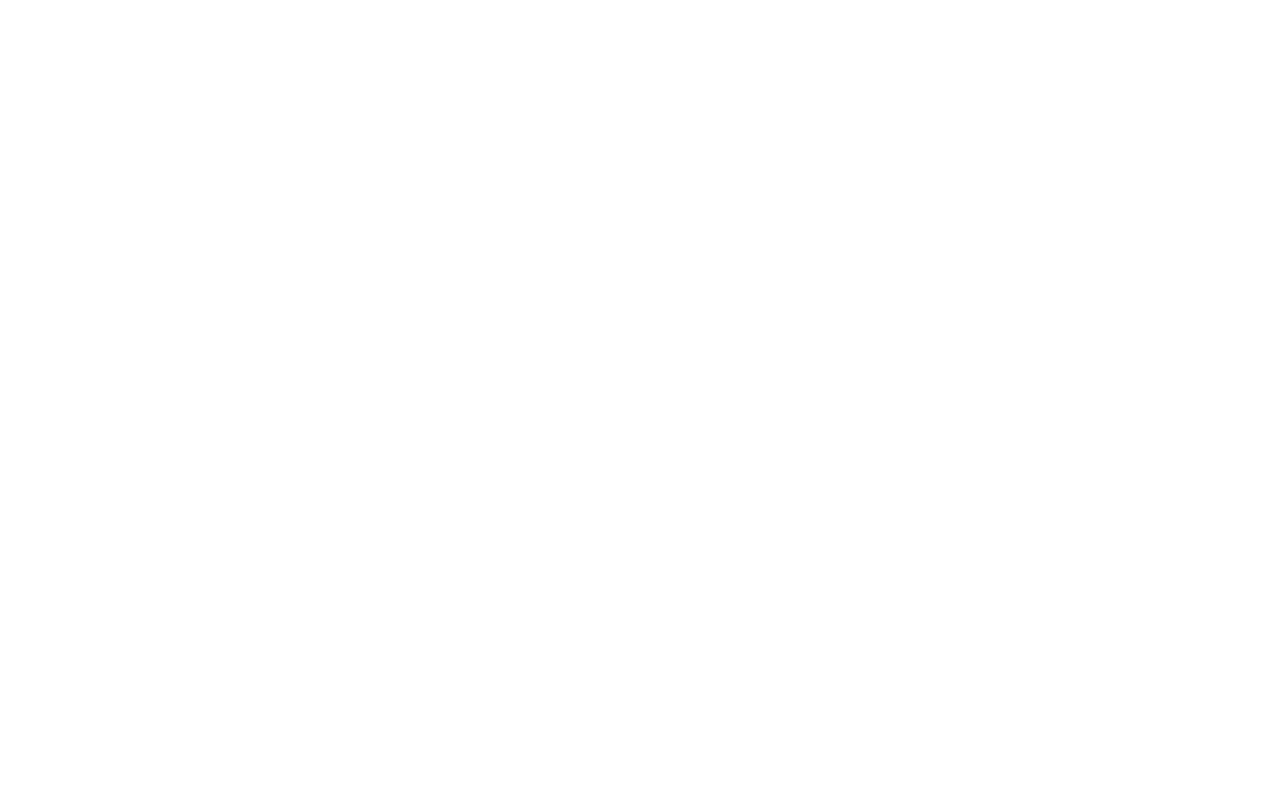
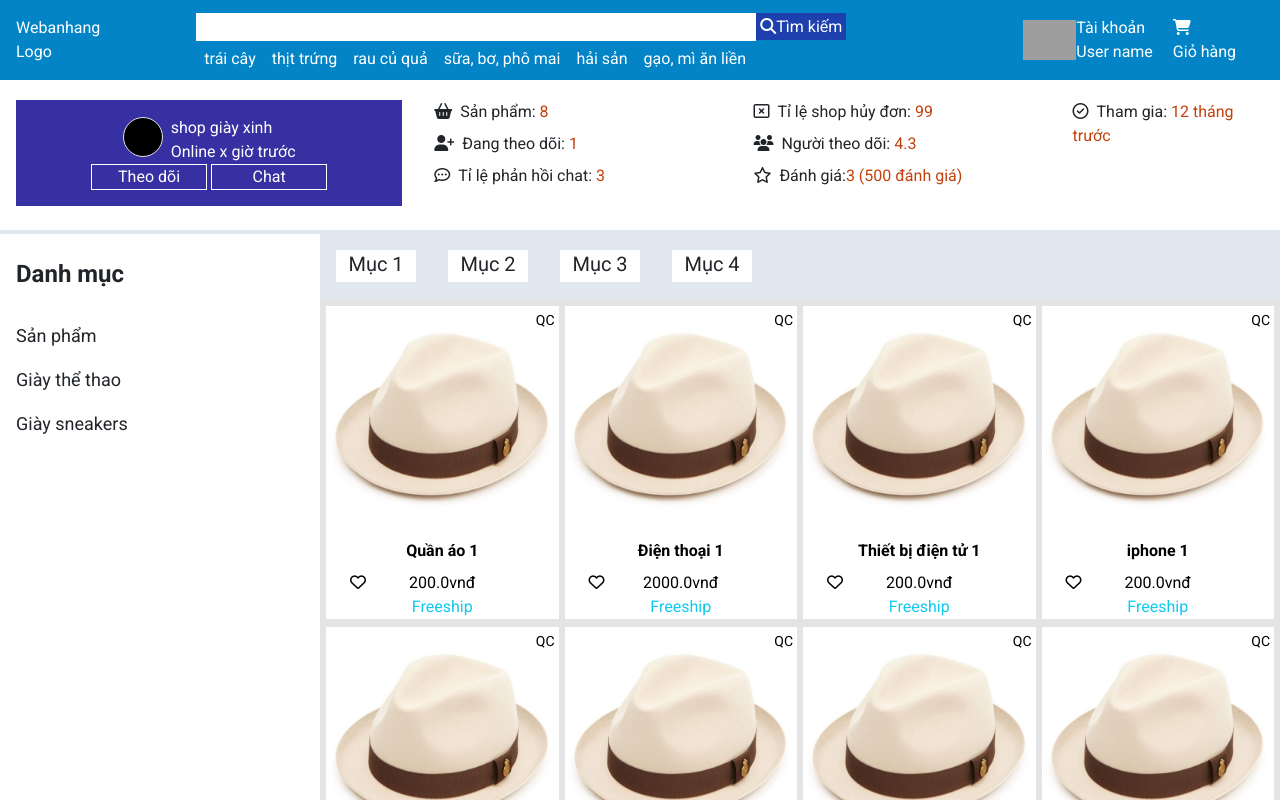
Before and after one commit to dtpvy/NPCNPM_20CLC01_Group2, a React (Vite) app in the folder src/fe/: page /seller-profile in a window 1280 px wide. Before the commit this address had no page. Shown: the top 800 px of the page. Built offline with nearby package versions, Linux system fonts and the light colour scheme; grey boxes are pictures that could not be loaded.

Commit message:
ui seller profile

```diff
--- a/src/fe/src/App.jsx
+++ b/src/fe/src/App.jsx
@@ -1,6 +1,7 @@
 import React from "react";
 import { Routes, Route } from "react-router-dom";
 import Home from "./components/Home/index.jsx";
+import SellerProfile from "./components/Seller Profile/index.jsx";
 import Layout from "./components/Layout";
 
 const App = () => {
@@ -8,6 +9,7 @@
     <Routes>
       <Route path="/" element={<Layout />}>
         <Route path="home" element={<Home />} />
+        <Route path="seller-profile" element={<SellerProfile />} />
       </Route>
     </Routes>
   );
--- a/src/fe/src/components/Home/Suggestion/SuggestionBox.jsx
+++ b/src/fe/src/components/Home/Suggestion/ProductBox.jsx
@@ -1,11 +1,11 @@
 import React from "react";
 import img from "./hat.jpg";
 
-export default function SuggestionBox(props) {
+export default function ProductBox(props) {
   return (
     <a
       href="#"
-      className="suggestion--product text-center text-black  no-underline pt-2 w-3/12 lg:w-2/12"
+      className={`suggestion--product text-center text-black  no-underline pt-2 ${props.widthSmall} lg:${props.widthLarge} `}
     >
       <div className="relative bg-white ml-1.5 inline-block">
         <img className="inline-block" src={img} alt="" />
--- a/src/fe/src/components/Home/Suggestion/Suggestion.jsx
+++ b/src/fe/src/components/Home/Suggestion/Suggestion.jsx
@@ -1,5 +1,5 @@
 import React from "react";
-import SuggestionBox from "./SuggestionBox.jsx";
+import ProductBox from "./ProductBox.jsx";
 export default function Suggestion(props) {
   let suggestions = [
     { name: "Quần áo 1", price: "200.0" },
@@ -16,7 +16,14 @@
     { name: "áo 1", price: "200.0" },
   ];
   let Suggestions = suggestions.map((thing) => {
-    return <SuggestionBox product={thing.name} price={thing.price} />;
+    return (
+      <ProductBox
+        widthSmall="w-3/12"
+        widthLarge="w-2/12"
+        product={thing.name}
+        price={thing.price}
+      />
+    );
   });
   return (
     <div className="category-container mx-3 mx-1 my-5 bg-white ">
--- /dev/null
+++ b/src/fe/src/components/Seller Profile/Category.jsx
@@ -0,0 +1,15 @@
+import React from "react";
+
+export default function Category() {
+  let categories = ["Giày thể thao", "Giày sneakers"];
+  let Categories = categories.map((thing) => {
+    return <p className="pb-3">{thing}</p>;
+  });
+  return (
+    <div className="w-1/4 p-3 inline-block bg-white text-lg">
+      <p className="text-2xl font-bold py-2">Danh mục</p>
+      <p className="mt-2 py-3">Sản phẩm</p>
+      {Categories}
+    </div>
+  );
+}
--- /dev/null
+++ b/src/fe/src/components/Seller Profile/Products/Products.jsx
@@ -0,0 +1,47 @@
+import React from "react";
+import ProductBox from "../../Home/Suggestion/ProductBox.jsx";
+export default function Products() {
+  let products = [
+    { name: "Quần áo 1", price: "200.0" },
+    { name: "Điện thoại 1", price: "2000.0" },
+    { name: "Thiết bị điện tử 1", price: "200.0" },
+    { name: "iphone 1", price: "200.0" },
+    { name: "mũ 1", price: "200.0" },
+    { name: "Sách 1", price: "200.0" },
+    { name: "áo 1", price: "200.0" },
+    { name: "Thiết bị điện tử 1", price: "200.0" },
+    { name: "iphone 1", price: "200.0" },
+    { name: "mũ 1", price: "200.0" },
+    { name: "Sách 1", price: "200.0" },
+    { name: "áo 1", price: "200.0" },
+  ];
+  let Products = products.map((thing) => {
+    return (
+      <ProductBox
+        widthSmall="w-3/12"
+        widthLarge="w-4/12"
+        product={thing.name}
+        price={thing.price}
+      />
+    );
+  });
+  return (
+    <div className="category-container w-3/4  inline-block ">
+      <div>
+        <p className="inline-block text-xl m-3 bg-white h-8 w-20 text-center">
+          Mục 1
+        </p>
+        <p className="inline-block text-xl m-3 bg-white h-8 w-20 text-center">
+          Mục 2
+        </p>
+        <p className="inline-block text-xl m-3 bg-white h-8 w-20 text-center">
+          Mục 3
+        </p>
+        <p className="inline-block text-xl m-3 bg-white h-8 w-20 text-center">
+          Mục 4
+        </p>
+      </div>
+      <div className="flex flex-wrap bg-zinc-200 pb-1.5 pr-1.5">{Products}</div>
+    </div>
+  );
+}
--- /dev/null
+++ b/src/fe/src/components/Seller Profile/Seller Infor/SellerInfor.jsx
@@ -0,0 +1,76 @@
+import React from "react";
+
+export default function SellerInfor() {
+  let data = {
+    name: "shop giày xinh",
+    products: 8,
+    following: 1,
+    replyPercent: 3,
+    cancelPercent: 99,
+    followers: 4.3,
+    rate: 3.0,
+    numberOfRates: 500,
+    join: "12 tháng trước",
+  };
+  return (
+    <div className="flex my-1 pb-2 bg-white">
+      <div className="w-4/12 bg-indigo-800 p-3 m-3 text-white flex flex-col justify-around items-center">
+        <div className="">
+          <div className="inline-block border rounded-full h-10 w-10 mr-2 bg-black"></div>
+          <div className="inline-block">
+            <p className="">{data.name}</p>
+            <p>Online x giờ trước</p>
+          </div>
+        </div>
+
+        <div className="flex justify-around text-center w-8/12">
+          <div className="border border-white inline-block mr-1 w-1/2">
+            Theo dõi
+          </div>
+          <div className="border border-white inline-block w-1/2">Chat</div>
+        </div>
+      </div>
+      <div className="w-3/12 m-3">
+        <p className="pb-2">
+          <i className="mr-2 fa fa-shopping-basket"></i>
+          Sản phẩm: <span className="text-orange-700		">{data.products}</span>
+        </p>
+        <p className="pb-2">
+          <i className="mr-2 fa fa-user-plus"></i>
+          Đang theo dõi:{" "}
+          <span className="text-orange-700"> {data.following}</span>
+        </p>
+        <p className="pb-2">
+          <i className="mr-2 fa fa-commenting-o"></i>
+          Tỉ lệ phản hồi chat:{" "}
+          <span className="text-orange-700"> {data.replyPercent}</span>
+        </p>
+      </div>
+      <div className="w-3/12 m-3">
+        <p className="pb-2">
+          <i className="mr-2 fa fa-window-close-o"></i>
+          Tỉ lệ shop hủy đơn:{" "}
+          <span className="text-orange-700"> {data.cancelPercent}</span>
+        </p>
+        <p className="pb-2">
+          <i className="mr-2 fa fa-users"></i>
+          Người theo dõi:
+          <span className="text-orange-700"> {data.followers}</span>
+        </p>
+        <p className="pb-2">
+          <i className="mr-2 fa fa-star-o"></i>
+          Đánh giá:
+          <span className="text-orange-700">
+            {`${data.rate} (${data.numberOfRates} đánh giá)`}
+          </span>
+        </p>
+      </div>
+      <div className="w-2/12 m-3">
+        <p className="pb-2">
+          <i className="mr-2 fa fa-check-circle-o"></i>
+          Tham gia: <span className="text-orange-700">{data.join} </span>
+        </p>
+      </div>
+    </div>
+  );
+}
--- /dev/null
+++ b/src/fe/src/components/Seller Profile/index.jsx
@@ -0,0 +1,16 @@
+import React from "react";
+import SellerInfor from "./Seller Infor/SellerInfor.jsx";
+import Category from "./Category.jsx";
+// import Suggestion from "./Suggestion/Suggestion.jsx";
+import Products from "./Products/Products";
+export default function SellerProfile() {
+  return (
+    <div className="bg-slate-200">
+      <SellerInfor />
+      <div className="flex 	">
+        <Category />
+        <Products />
+      </div>
+    </div>
+  );
+}
```
